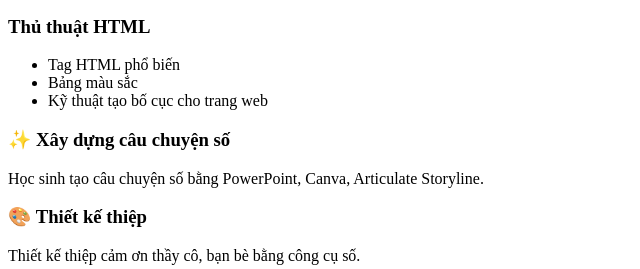
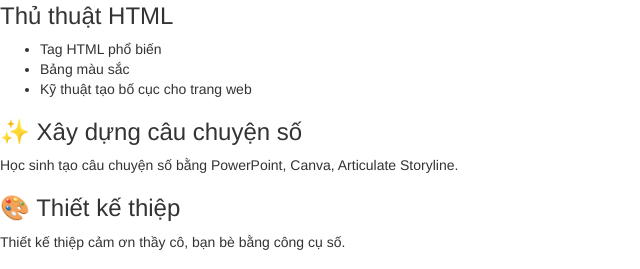
Before and after one commit to inewit29/happycontent4, a plain HTML site: page index.html in a window 1280 px wide. Shown: the part 249-518 px from the top of the page, without its empty margins (0-640 px from the left). Drawn offline with Linux system fonts and the light colour scheme.

Commit message:
index.html

```diff
--- a/index.html
+++ b/index.html
@@ -4,7 +4,7 @@
     <meta charset="UTF-8">
     <meta name="viewport" content="width=device-width, initial-scale=1.0">
     <title>Happy Content 4.0</title>
-    <link rel="stylesheet" href="styles.css">
+    <link rel="stylesheet" href="bootstrap.css">
 </head>
 <body>
 
```
